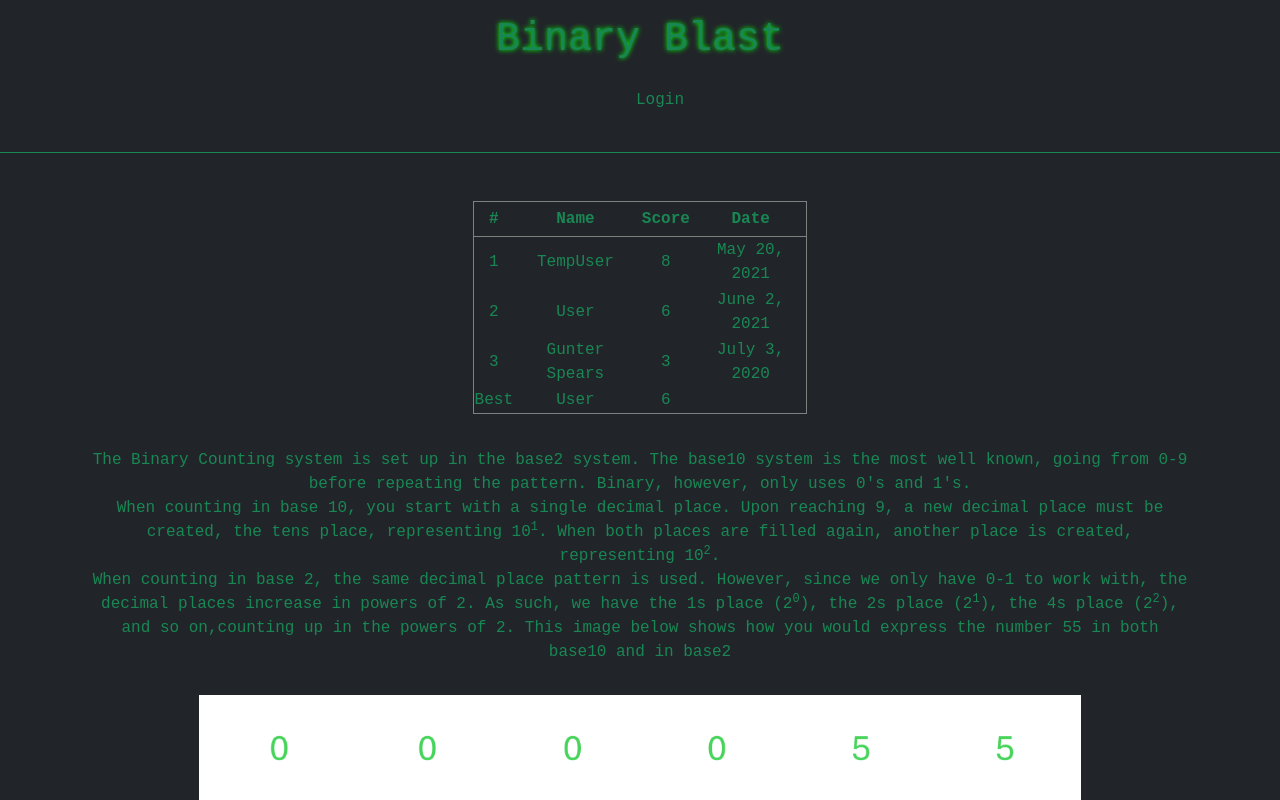
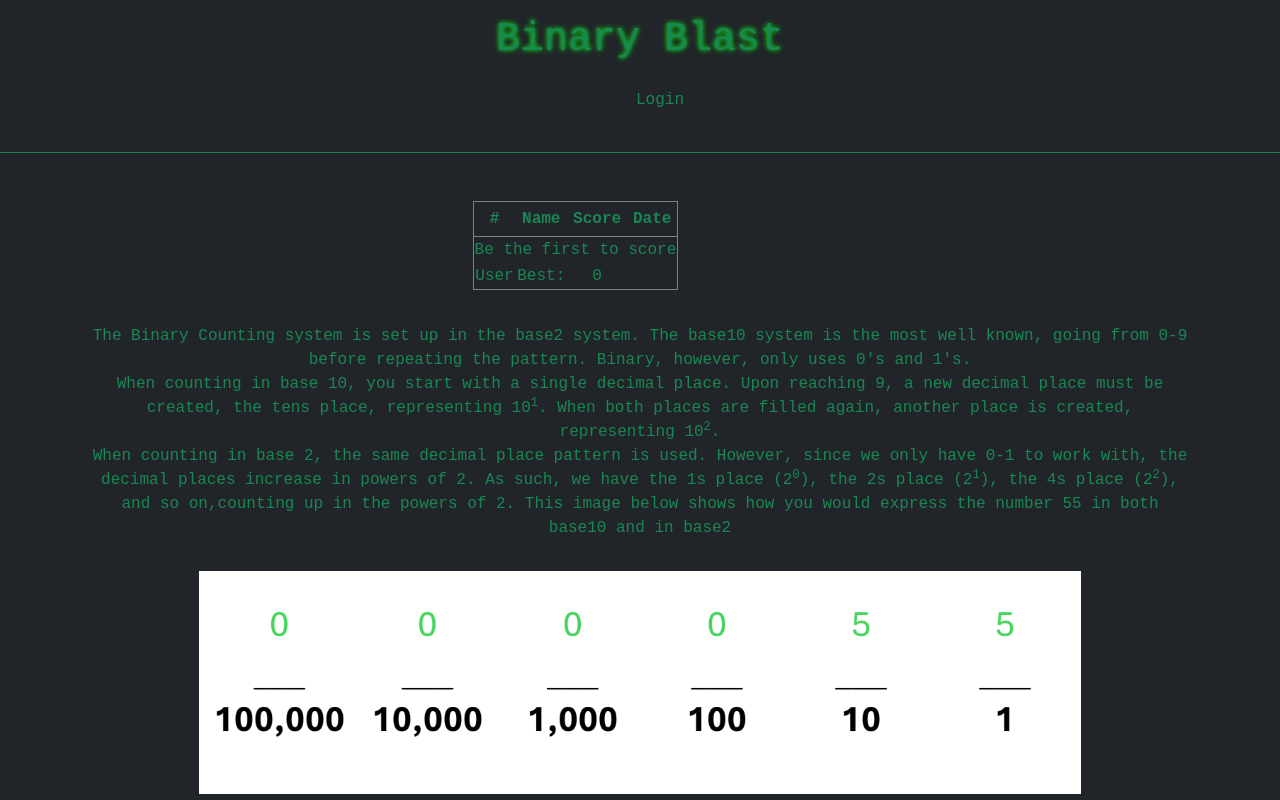
Before and after one commit to BraydenReklaw/startup, a React (Vite) app: page /score in a window 1280 px wide. Shown: the top 800 px of the page. Built offline with nearby package versions, Linux system fonts and the light colour scheme.

Commit message:
Table of scores finished

```diff
--- a/src/score&info/score.jsx
+++ b/src/score&info/score.jsx
@@ -6,11 +6,17 @@ import './score.css';
 export function Score() {
 
     const [scores, setScores] = React.useState([]);
+    const [bestScore, setBestScore] = React.useState(0);
 
     React.useEffect(() => {
     const scoresText = localStorage.getItem('scores');
     if (scoresText) {
       setScores(JSON.parse(scoresText));
+    }
+
+    const bestScoreText = localStorage.getItem('bestScore');
+    if (bestScoreText) {
+      setBestScore(parseInt(bestScoreText, 10));
     }
     }, []);
 
@@ -47,28 +53,11 @@ export function Score() {
                       </tr>
                     </thead>
                     <tbody>
-                      <tr>
-                        <td>1</td>
-                        <td>TempUser</td>
-                        <td>8</td>
-                        <td>May 20, 2021</td>
-                      </tr>
-                      <tr>
-                        <td>2</td>
+                      {scoreRows}
+                      <tr id="user_pb">
                         <td>User</td>
-                        <td>6</td>
-                        <td>June 2, 2021</td>
-                      </tr>
-                      <tr>
-                        <td>3</td>
-                        <td>Gunter Spears</td>
-                        <td>3</td>
-                        <td>July 3, 2020</td>
-                      </tr>
-                      <tr id="user_pb">
-                        <td>Best</td>
-                        <td>User</td>
-                        <td>6</td>
+                        <td>Best:</td>
+                        <td>{bestScore}</td>
                       </tr>
                     </tbody>
                   </table>
```
Lines whose indentation alone changed are shown as unchanged.
